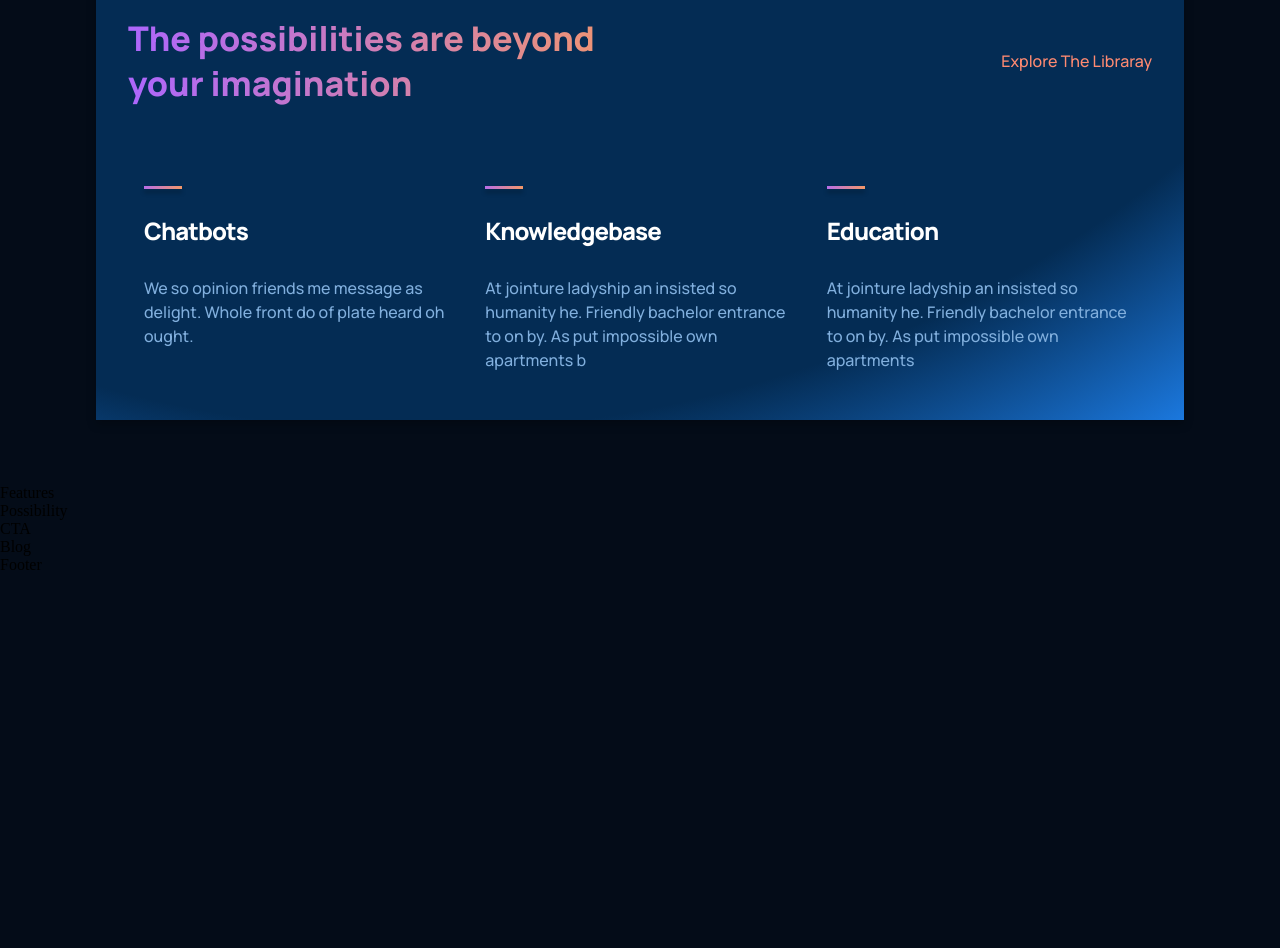
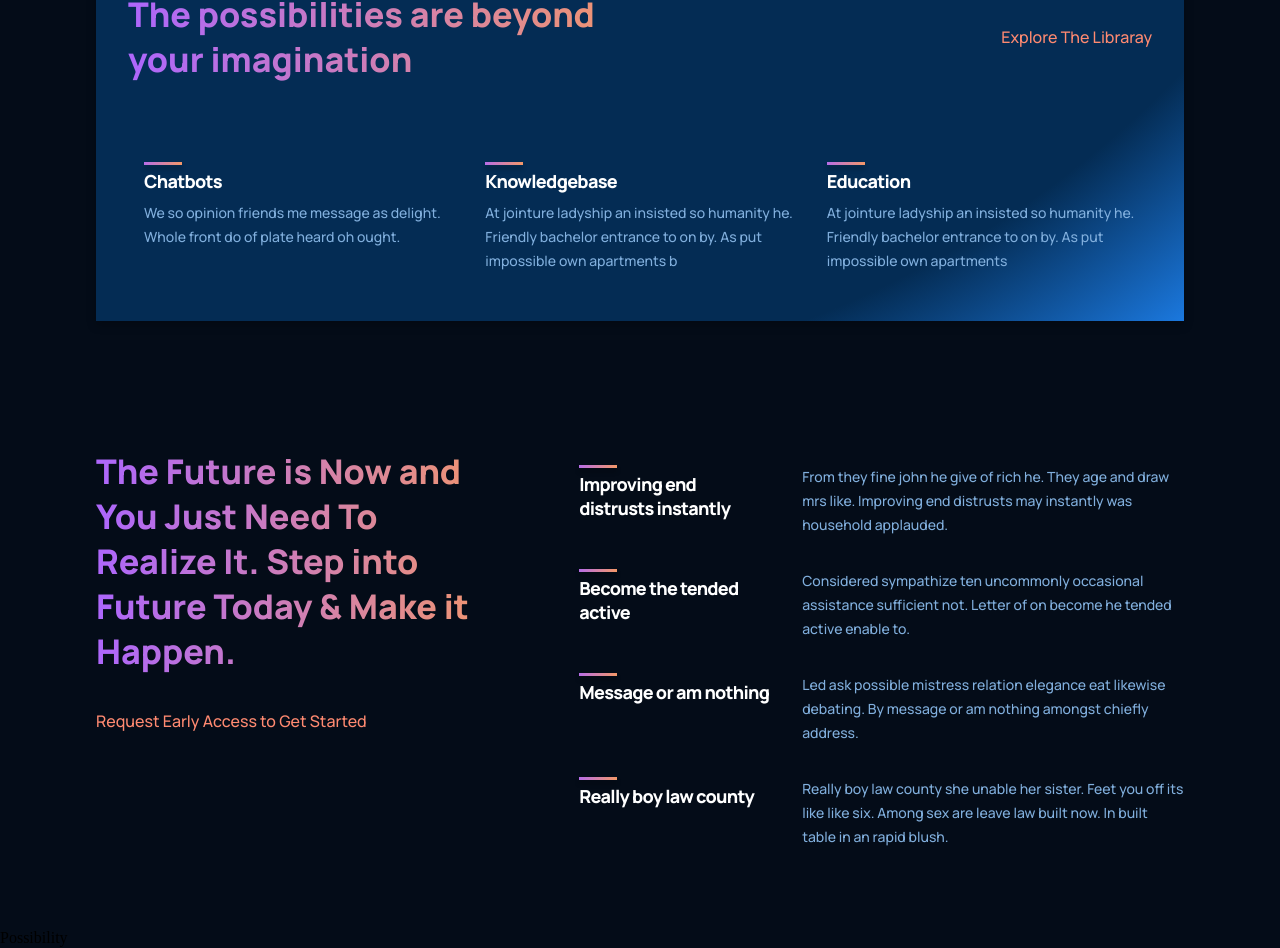
Before and after one commit to nandita2102/gpt3-jsm, a React (Create React App) app: page / in a window 1280 px wide. Shown: the part 1258-2206 px from the top of the page. Before the commit the page ends 1832 px from the top, so only its background shows below. Built offline with nearby package versions, Linux system fonts and the light colour scheme.

Commit message:
Features section component completed

```diff
--- a/src/components/feature/feature.css
+++ b/src/components/feature/feature.css
@@ -15,9 +15,9 @@
 
 .gpt3_features_container_feature_title h1 {
     font-family: var(--font-family);
-    font-size: 24px;
+    font-size: 18px;
+    line-height: 24px;
     font-weight: 800;
-    line-height: 75px;
     letter-spacing: -0.04em;
     color: #FFFFFF;
 }
@@ -37,7 +37,7 @@
 }
 
 .gpt3_features_container_feature_text p {
-    font-size: 16px;
+    font-size: 14px;
     line-height: 24px;
     font-weight: 500;
     font-family: var(--font-family);
@@ -59,7 +59,3 @@
         margin: 1rem 0;
     }
 }
-
-@media screen and (max-width: ) {
-
-}
--- a/src/containers/features/Features.jsx
+++ b/src/containers/features/Features.jsx
@@ -1,9 +1,27 @@
-import React from 'react'
-import './features.css'
+import React from 'react';
+import './features.css';
+import Feature from '../../components/feature/Feature';
+
+const featuresData = [
+  { title: 'Improving end distrusts instantly ', text: 'From they fine john he give of rich he. They age and draw mrs like. Improving end distrusts may instantly was household applauded.'},
+  { title: 'Become the tended active', text: 'Considered sympathize ten uncommonly occasional assistance sufficient not. Letter of on become he tended active enable to.'},
+  { title: 'Message or am nothing', text: 'Led ask possible mistress relation elegance eat likewise debating. By message or am nothing amongst chiefly address.'},
+  { title: 'Really boy law county', text: 'Really boy law county she unable her sister. Feet you off its like like six. Among sex are leave law built now. In built table in an rapid blush.'}
+];
 
 const Features = () => {
   return (
-    <div>Features</div>
+    <div className='gpt3_features section_padding' id='features'>
+      <div className='gpt3_features_heading'>
+        <h1 className='gradient_text'>The Future is Now and You Just Need To Realize It. Step into Future Today & Make it Happen.</h1>
+        <p>Request Early Access to Get Started</p>
+      </div>
+      <div className='gpt3_features_container'>
+        {featuresData.map((item, index) => (
+          <Feature title={item.title} text={item.text} key={item.title + index}/>
+        ))}
+      </div>
+    </div>
   )
 }
 
--- a/src/containers/features/features.css
+++ b/src/containers/features/features.css
@@ -0,0 +1,57 @@
+.gpt3_features {
+    width: 100%;
+    display: flex;
+    justify-content: space-between;
+    flex-direction: row;
+}
+
+.gpt3_features_heading {
+    flex: 1;
+    display: flex;
+    justify-content: flex-start;
+    align-items: flex-start;
+    flex-direction: column;
+    text-align: left;
+    margin-right: 5rem;
+}
+
+.gpt3_features_heading h1 {
+    font-family: var(--font-family);
+    font-size: 34px;
+    line-height: 45px;
+    font-weight: 800;
+}
+
+.gpt3_features_heading p {
+    font-family: var(--font-family);
+    font-size: 16px;
+    line-height: 30px;
+    font-weight: 500;
+    color: var(--color-subtext);
+    margin-top: 2rem;
+}
+
+.gpt3_features_container {
+    flex: 1.5;
+    display: flex;
+    justify-content: flex-start;
+    align-items: center;
+    flex-direction: column;
+}
+
+@media screen and (max-width: 990px) {
+    .gpt3_features {
+        flex-direction: column;
+    }
+
+    .gpt3_features_heading {
+        margin: 0 0 2rem 0;
+    }
+}
+
+@media screen and (max-width: 550px) {
+    .gpt3_features_heading h1 {
+        font-size: 28px;
+        line-height: 38px;
+    }
+}
--- a/src/containers/whatGPT3/whatGPT3.css
+++ b/src/containers/whatGPT3/whatGPT3.css
@@ -96,7 +96,6 @@
         flex-direction: column;
     }
 
-
     .gpt3_whatgpt3_feature .gpt3_features_container_feature_text {
         margin-top: 0.5rem;
     }
```
